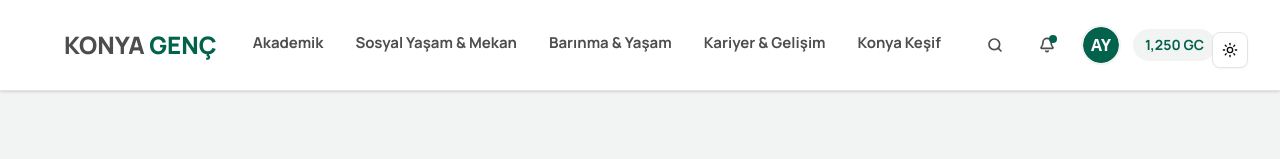
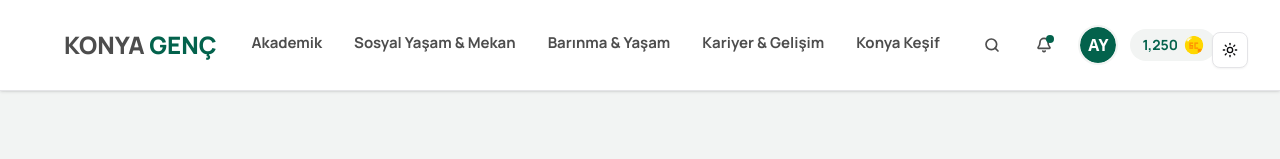
Before and after one commit to dogancanyildiz/wikonya, a Next.js app in the folder frontend/: page / in a window 1280 px wide. Shown: the top 159 px of the page. Built offline with nearby package versions, Linux system fonts and the light colour scheme.

Commit message:
feat(navbar): replace GC text with coin icon in navbar

```diff
--- a/frontend/components/navbar.tsx
+++ b/frontend/components/navbar.tsx
@@ -5,6 +5,7 @@ import Link from "next/link"
 import { usePathname } from "next/navigation"
 import { Button } from "@/components/ui/button"
 import { Avatar, AvatarFallback } from "@/components/ui/avatar"
+import { CoinIcon } from "@/components/coin-icon"
 
 export function Navbar() {
   const pathname = usePathname()
@@ -87,12 +88,13 @@ export function Navbar() {
                   AY
                 </AvatarFallback>
               </Avatar>
-              <div className="hidden sm:flex px-3 py-1.5 bg-[#f2f4f3] dark:bg-accent rounded-full">
+              <div className="hidden sm:flex items-center gap-1.5 px-3 py-1.5 bg-[#f2f4f3] dark:bg-accent rounded-full">
                 <span
                   className="font-[Manrope] text-[#03624c] dark:text-[#03624c] font-bold text-sm"
                 >
-                  1,250 GC
+                  1,250
                 </span>
+                <CoinIcon />
               </div>
             </Link>
           </div>
```
